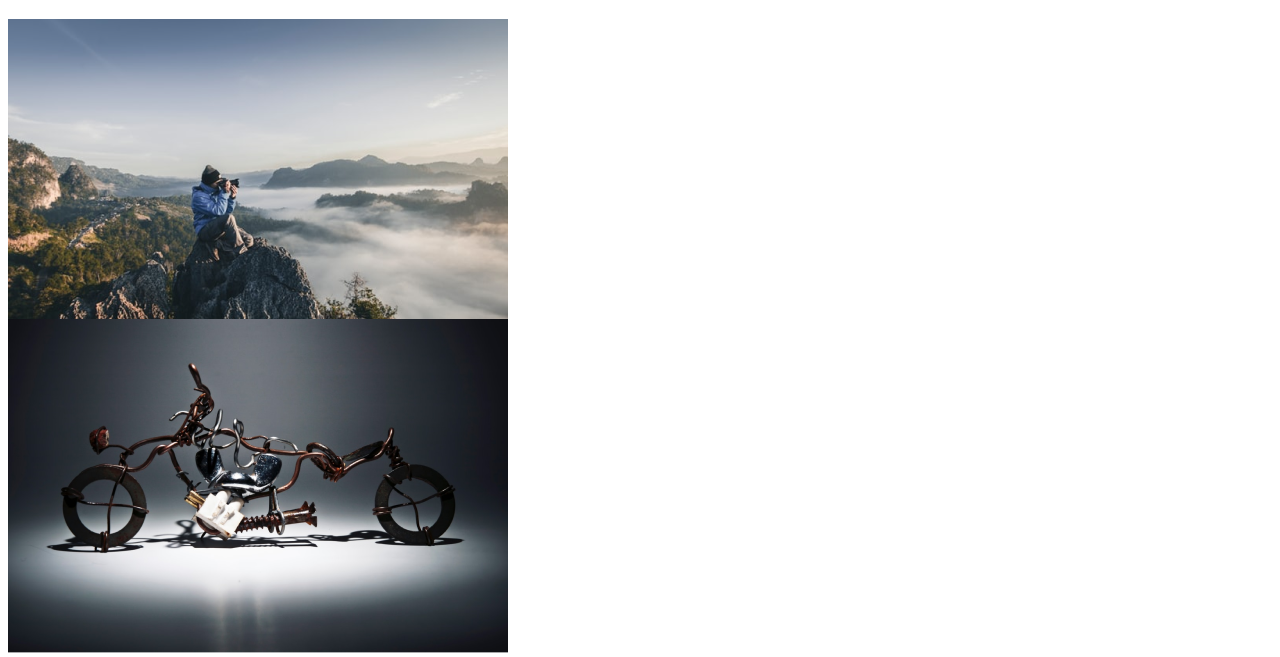
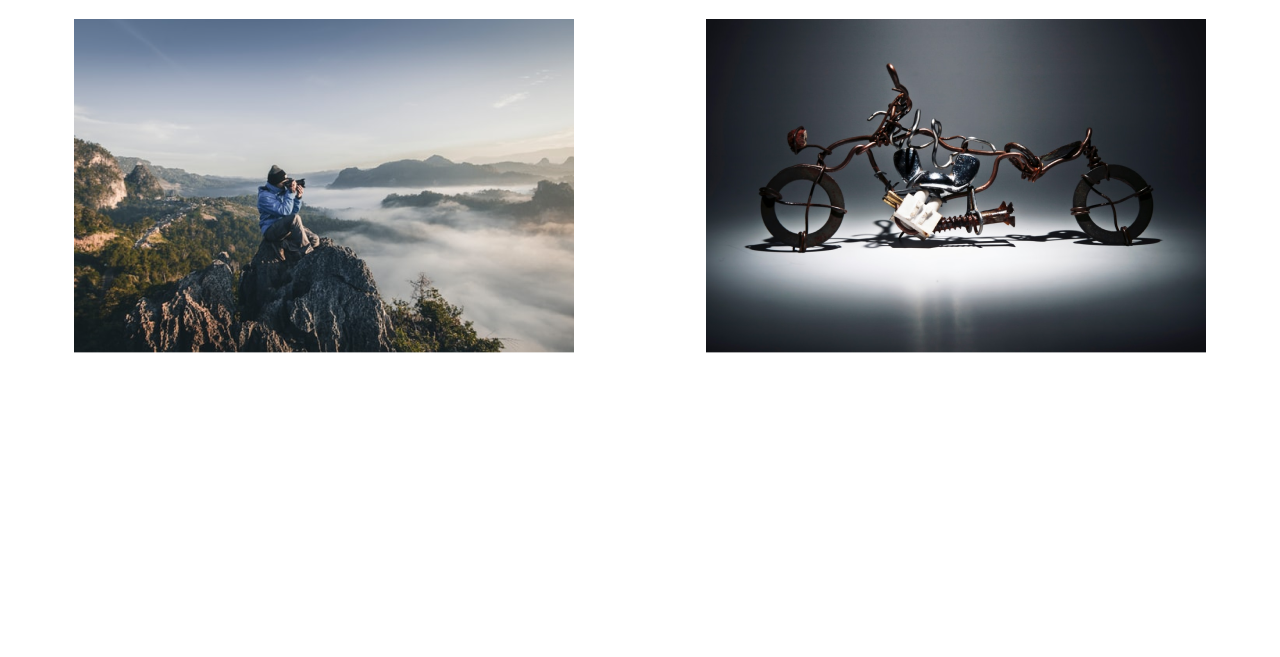
Before and after one commit to HuziTaiwo/image-transition, a plain HTML site: page index.html in a window 1280 px wide. Shown: the part 184-841 px from the top of the page. After the commit the page ends 800 px from the top, so only its background shows below. Drawn offline with Linux system fonts and the light colour scheme.

Commit message:
final touches

```diff
--- a/index.html
+++ b/index.html
@@ -9,12 +9,14 @@
 </head>
 <body>
     <h1>Image Transitions</h1>
-    <div class="img-container">
-        <img src="pictures/wide.png" alt="">
-        <img class="transition-img" src="pictures/treats.png" alt="">
-    </div>
-    <div class="img-container">
-        <img src="pictures/bike.png" alt="">
+    <div>
+        <div class="img-container">
+            <img src="pictures/wide.png" alt="">
+            <img class="transition-img" src="pictures/treats.png" alt="">
+        </div>
+        <div class="img-container fade">
+            <img src="pictures/bike.png" alt="">
+        </div>
     </div>
 </body>
 </html>
--- a/styles.css
+++ b/styles.css
@@ -1,3 +1,7 @@
+body > div {
+  display: flex;
+  justify-content: space-around;
+}
 h1 {
   height: 20vh;
   display: flex;
@@ -27,3 +31,24 @@ img {
 .transition-img:hover {
   opacity: 1;
 }
+
+.fade::after {
+  content: "The Bike";
+  background: #000;
+  color: #fff;
+  display: flex;
+  justify-content: center;
+  align-items: center;
+  font: 20px;
+  width: 100%;
+  height: 100%;
+  position: absolute;
+  top: 0;
+  left: 0;
+  opacity: 0;
+  transition: 0.5s ease-in-out;
+}
+
+.fade:hover::after {
+  opacity: 0.5;
+}
```
